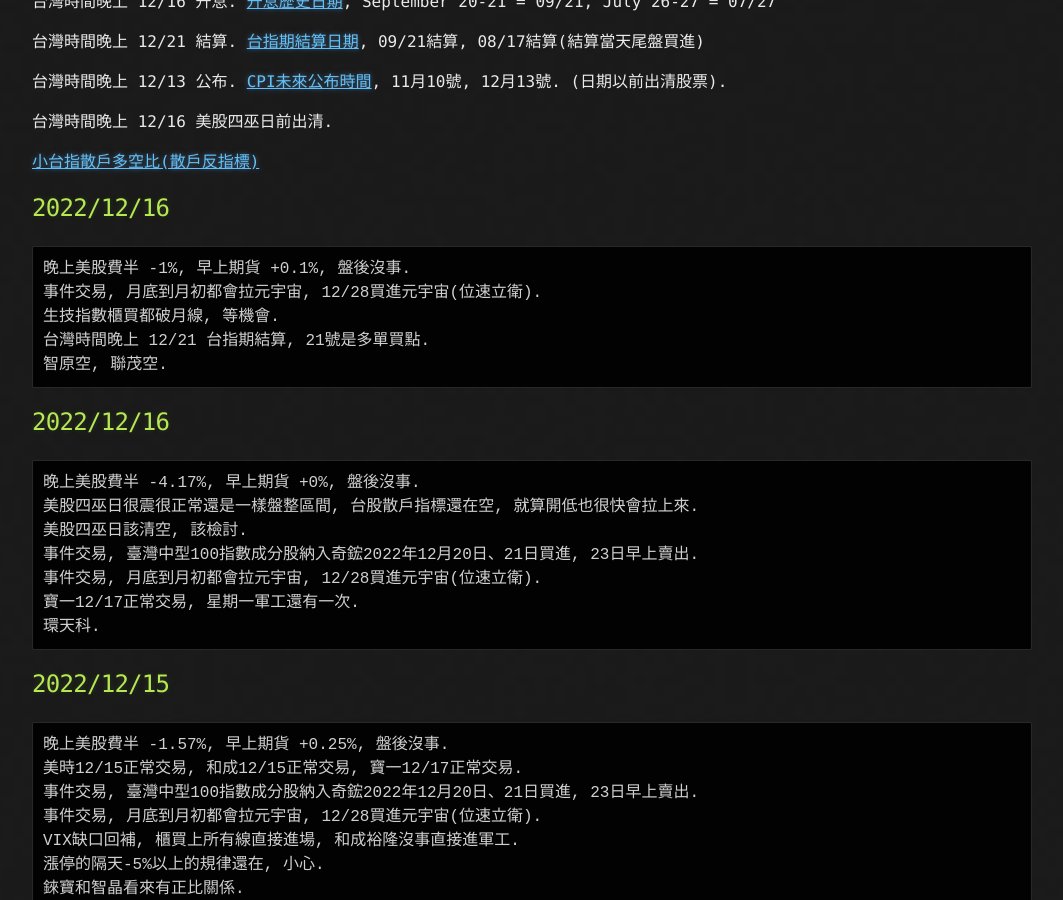
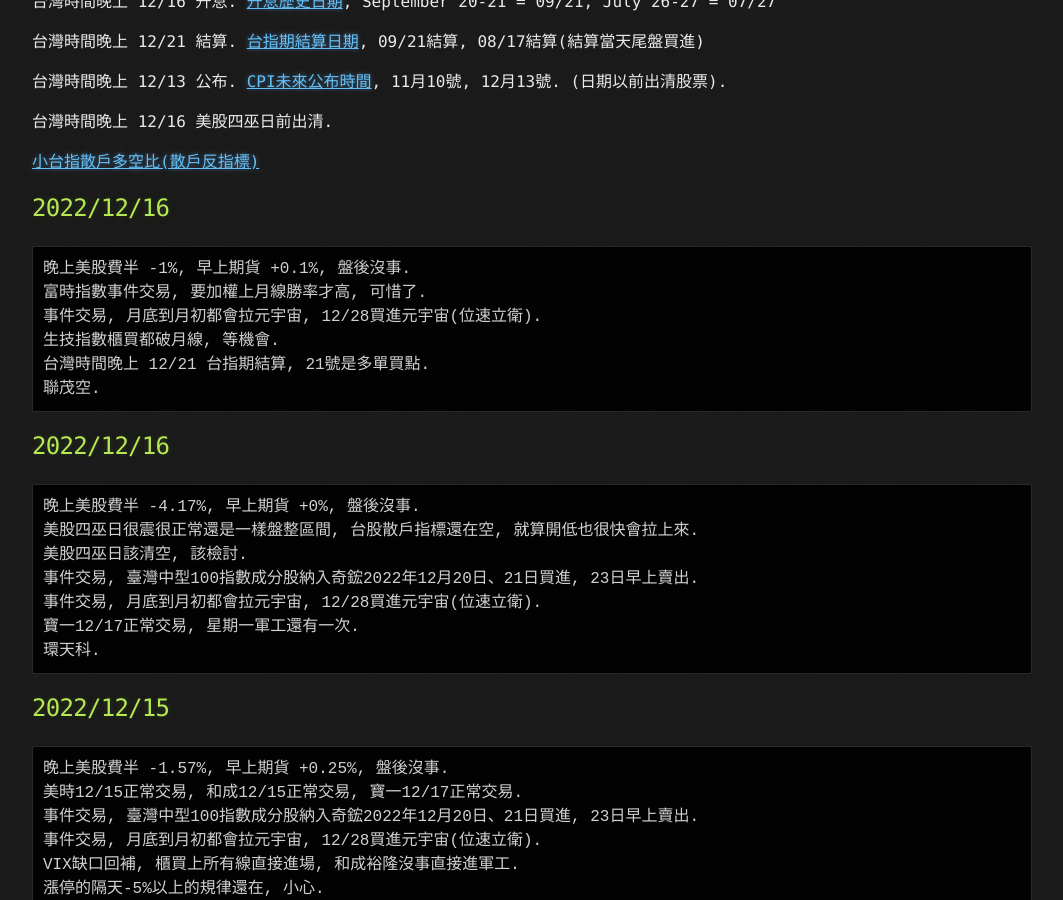
Before and after one commit to lepg5487/Stock_God, a Jekyll site: the page built from index.md, in a window 1280 px wide and 900 px high, scrolled down 348 px. Shown: the whole window, without its empty margins (108-1171 px from the left). Built offline with Jekyll 4.4.1, drawn with Linux system fonts in a browser that asks for light colours; our own code applies the rules of GitHub Pages for plain Markdown files.

Commit message:
Update index.md

````diff
--- a/index.md
+++ b/index.md
@@ -19,10 +19,11 @@
 ## 2022/12/16
 ```
 晚上美股費半 -1%, 早上期貨 +0.1%, 盤後沒事.
+富時指數事件交易, 要加權上月線勝率才高, 可惜了.
 事件交易, 月底到月初都會拉元宇宙, 12/28買進元宇宙(位速立衛).
 生技指數櫃買都破月線, 等機會.
 台灣時間晚上 12/21 台指期結算, 21號是多單買點.
-智原空, 聯茂空.
+聯茂空.
 ```
 
 ## 2022/12/16
````
